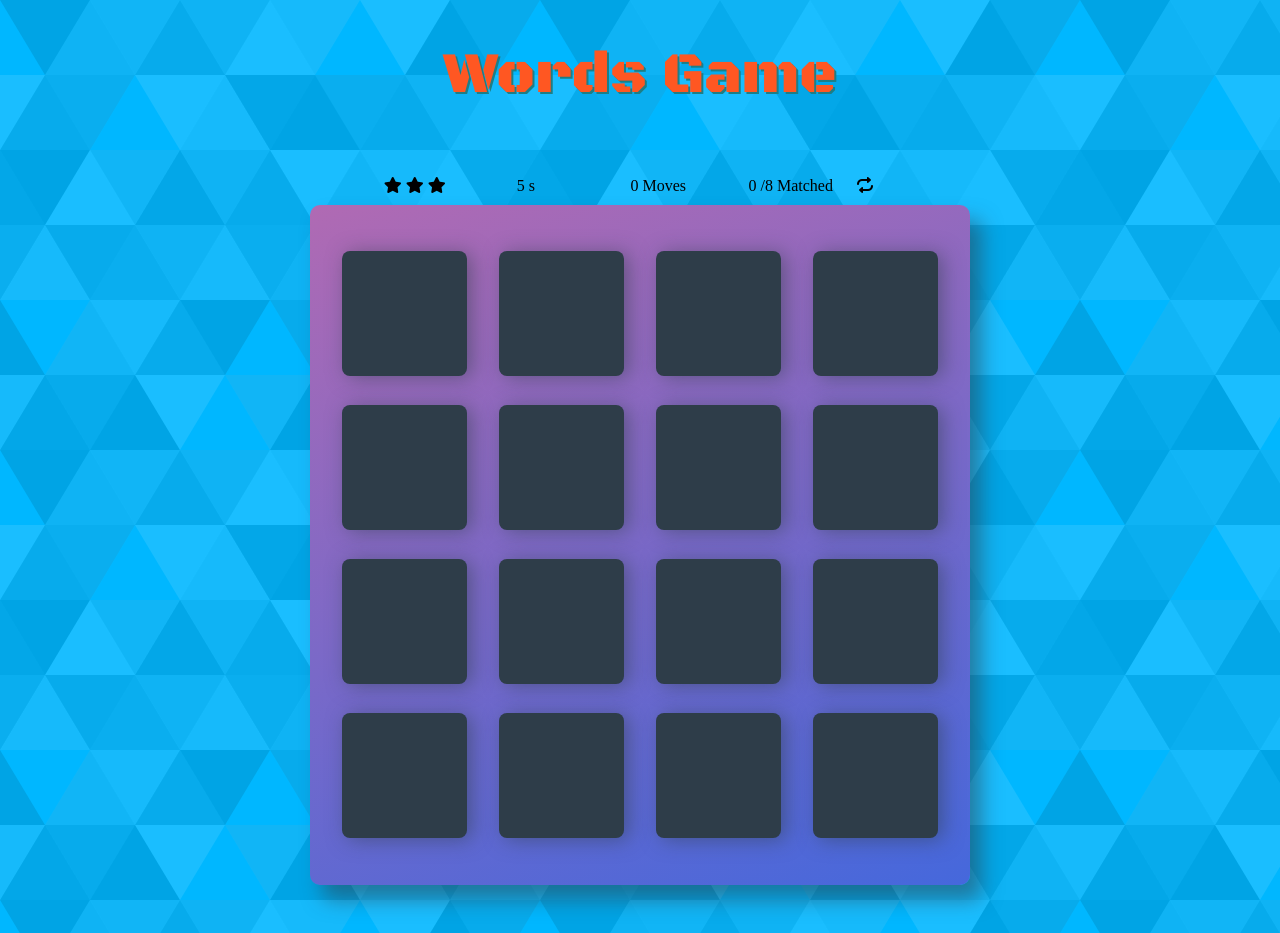
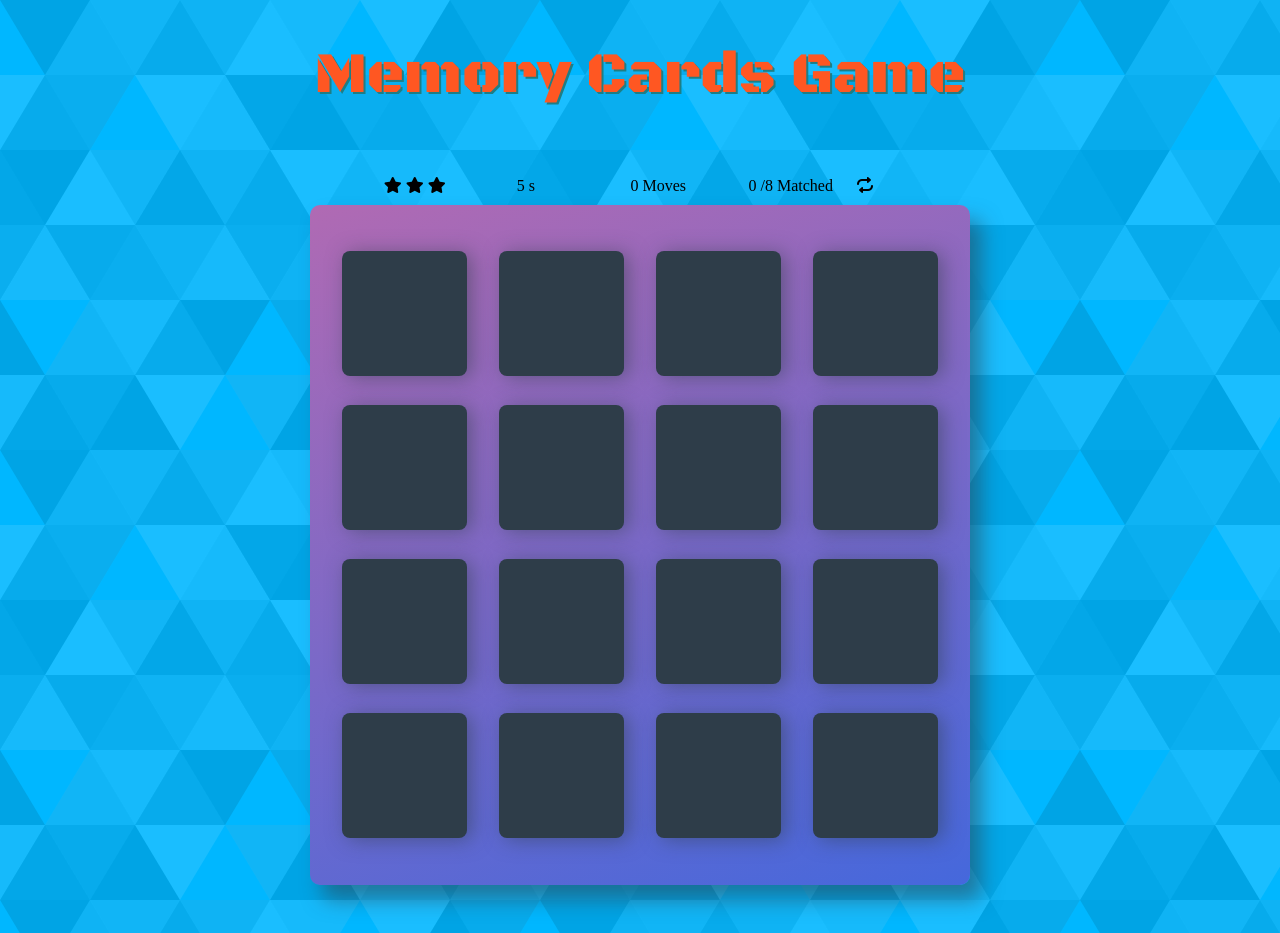
Before and after one commit to Buddhad/Memory_Card_Game, a plain HTML site: page index.html in a window 1280 px wide. Drawn offline with Linux system fonts and the light colour scheme; some icons are missing; a web font is replaced by a local one.

Commit message:
Updated Md file 🎯🎯

```diff
--- a/index.html
+++ b/index.html
@@ -4,7 +4,7 @@
 <head>
   <meta charset="utf-8" />
   <meta name="viewport" content="width=device-width, initial-scale=0.5" />
-  <title>Word Game</title>
+  <title>Memory Cards Game</title>
   <meta name="description" content="" />
   <link rel="shortcut icon" href="./Assets/game.png" type="image/x-icon" />
   <!-- <link rel="stylesheet prefetch" href="https://maxcdn.bootstrapcdn.com/font-awesome/4.6.1/css/font-awesome.min.css" /> -->
@@ -16,7 +16,7 @@
 <body>
   <div class="container">
     <header>
-      <h1>Words Game</h1>
+      <h1>Memory Cards Game</h1>
     </header>
     <i class="fa-duotone fa-apple-whole"></i>
     <section class="score-panel">
```
Also changed, not shown: 1 other file.
